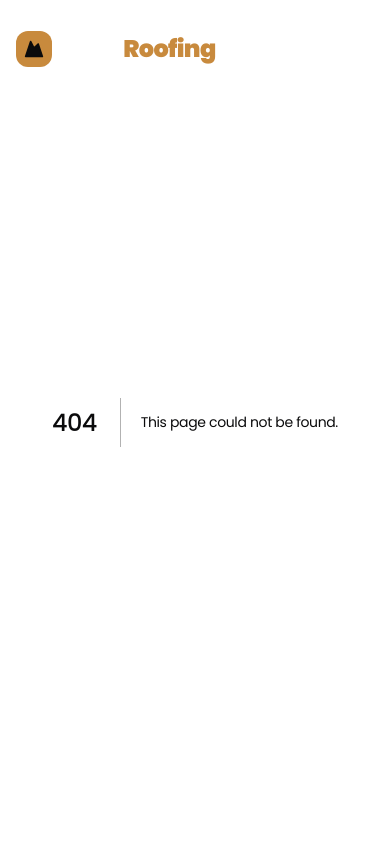
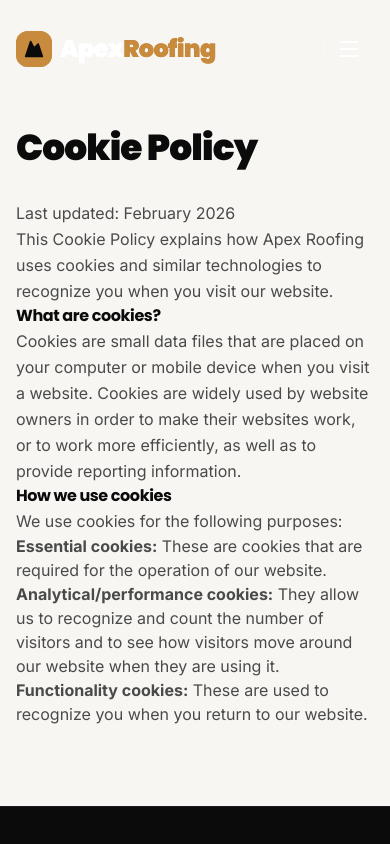
Before and after one commit to leanops-bot/roofing, a Next.js app: page /cookies in a window 390 px wide. Before the commit this address had no page. Shown: the top 844 px of the page. Built offline with nearby package versions, Linux system fonts and the light colour scheme.

Commit message:
fix: responsive layout, remove double footers, add missing pages

```diff
--- /dev/null
+++ b/src/app/cookies/page.tsx
@@ -0,0 +1,29 @@
+import { Navbar } from "@/components/layout/Navbar";
+import { Footer } from "@/components/layout/Footer";
+
+export default function CookiesPage() {
+    return (
+        <main className="min-h-screen bg-bg-soft font-inter">
+            <Navbar />
+            <section className="pt-32 pb-20">
+                <div className="container-custom max-w-4xl">
+                    <h1 className="text-4xl font-black text-primary-navy mb-8">Cookie Policy</h1>
+                    <div className="prose prose-lg text-text-secondary">
+                        <p>Last updated: February 2026</p>
+                        <p>This Cookie Policy explains how Apex Roofing uses cookies and similar technologies to recognize you when you visit our website.</p>
+                        <h3>What are cookies?</h3>
+                        <p>Cookies are small data files that are placed on your computer or mobile device when you visit a website. Cookies are widely used by website owners in order to make their websites work, or to work more efficiently, as well as to provide reporting information.</p>
+                        <h3>How we use cookies</h3>
+                        <p>We use cookies for the following purposes:</p>
+                        <ul>
+                            <li><strong>Essential cookies:</strong> These are cookies that are required for the operation of our website.</li>
+                            <li><strong>Analytical/performance cookies:</strong> They allow us to recognize and count the number of visitors and to see how visitors move around our website when they are using it.</li>
+                            <li><strong>Functionality cookies:</strong> These are used to recognize you when you return to our website.</li>
+                        </ul>
+                    </div>
+                </div>
+            </section>
+            <Footer />
+        </main>
+    );
+}
--- /dev/null
+++ b/src/app/privacy/page.tsx
@@ -0,0 +1,26 @@
+import { Navbar } from "@/components/layout/Navbar";
+import { Footer } from "@/components/layout/Footer";
+
+export default function PrivacyPage() {
+    return (
+        <main className="min-h-screen bg-bg-soft font-inter">
+            <Navbar />
+            <section className="pt-32 pb-20">
+                <div className="container-custom max-w-4xl">
+                    <h1 className="text-4xl font-black text-primary-navy mb-8">Privacy Policy</h1>
+                    <div className="prose prose-lg text-text-secondary">
+                        <p>Last updated: February 2026</p>
+                        <p>At Apex Roofing, we are committed to protecting your privacy. This Privacy Policy explains how we collect, use, and safe-guard your information when you visit our website or use our services.</p>
+                        <h3>Information We Collect</h3>
+                        <p>We collect information you provide directly to us, such as when you fill out a form, request a quote, or contact us. This may include your name, email address, phone number, and property address.</p>
+                        <h3>How We Use Your Information</h3>
+                        <p>We use the information we collect to provide, maintain, and improve our services, to respond to your inquiries, and to communicate with you about your project.</p>
+                        <h3>Sharing of Information</h3>
+                        <p>We do not sell or rent your personal information to third parties. We may share your information with trusted service providers who assist us in operating our website and conducting our business.</p>
+                    </div>
+                </div>
+            </section>
+            <Footer />
+        </main>
+    );
+}
--- /dev/null
+++ b/src/app/terms/page.tsx
@@ -0,0 +1,26 @@
+import { Navbar } from "@/components/layout/Navbar";
+import { Footer } from "@/components/layout/Footer";
+
+export default function TermsPage() {
+    return (
+        <main className="min-h-screen bg-bg-soft font-inter">
+            <Navbar />
+            <section className="pt-32 pb-20">
+                <div className="container-custom max-w-4xl">
+                    <h1 className="text-4xl font-black text-primary-navy mb-8">Terms of Service</h1>
+                    <div className="prose prose-lg text-text-secondary">
+                        <p>Last updated: February 2026</p>
+                        <p>Please read these Terms of Service carefully before using the Apex Roofing website or services.</p>
+                        <h3>Acceptance of Terms</h3>
+                        <p>By accessing or using our services, you agree to be bound by these Terms. If you disagree with any part of the terms, then you may not access the service.</p>
+                        <h3>Use of Services</h3>
+                        <p>You agree to use our website and services only for lawful purposes and in a way that does not infringe the rights of, restrict or inhibit anyone else's use and enjoyment of the website.</p>
+                        <h3>Intellectual Property</h3>
+                        <p>The content, organization, graphics, design, compilation, magnetic translation, digital conversion and other matters related to the Site are protected under applicable copyrights, trademarks and other proprietary (including but not limited to intellectual property) rights.</p>
+                    </div>
+                </div>
+            </section>
+            <Footer />
+        </main>
+    );
+}
--- a/src/components/layout/Footer.tsx
+++ b/src/components/layout/Footer.tsx
@@ -127,9 +127,9 @@ export const Footer = () => {
                 <div className="border-t border-border-dark pt-10 flex flex-col md:flex-row justify-between items-center gap-6 text-[10px] uppercase font-bold tracking-widest text-text-muted/50">
                     <p>© {currentYear} Apex Roofing. All rights reserved.</p>
                     <div className="flex gap-8">
-                        <Link href="#" className="hover:text-primary-blue transition-colors">Privacy Policy</Link>
-                        <Link href="#" className="hover:text-white transition-colors">Terms of Service</Link>
-                        <Link href="#" className="hover:text-white transition-colors">Cookie Policy</Link>
+                        <Link href="/privacy" className="hover:text-primary-blue transition-colors">Privacy Policy</Link>
+                        <Link href="/terms" className="hover:text-white transition-colors">Terms of Service</Link>
+                        <Link href="/cookies" className="hover:text-white transition-colors">Cookie Policy</Link>
                     </div>
                 </div>
             </div>
--- a/src/components/sections/HeroApex.tsx
+++ b/src/components/sections/HeroApex.tsx
@@ -2,6 +2,7 @@
 
 import React from "react";
 import { motion } from "framer-motion";
+import Link from "next/link";
 import { Star, BadgeCheck, ShieldCheck, Clock, ArrowRight, Play } from "lucide-react";
 import { cn } from "@/lib/utils";
 import { BookingFormApex } from "@/components/features/BookingFormApex";
@@ -62,16 +63,16 @@ export const HeroApex = () => {
                             </p>
 
                             <div className="flex flex-wrap gap-6 items-center mb-12">
-                                <button className="h-16 px-10 rounded-full bg-primary-blue text-primary-navy font-black hover:bg-white transition-all shadow-[0_20px_50px_rgba(30,115,255,0.3)] hover:-translate-y-1 active:scale-[0.98] flex items-center gap-3 group">
+                                <Link href="/book" className="h-16 px-10 rounded-full bg-primary-blue text-primary-navy font-black hover:bg-white transition-all shadow-[0_20px_50px_rgba(30,115,255,0.3)] hover:-translate-y-1 active:scale-[0.98] flex items-center gap-3 group">
                                     Book Free Roof Inspection
                                     <ArrowRight className="w-5 h-5 group-hover:translate-x-1 transition-transform" />
-                                </button>
-                                <button className="flex items-center gap-3 text-white font-bold hover:text-primary-blue transition-colors group">
+                                </Link>
+                                <Link href="/projects" className="flex items-center gap-3 text-white font-bold hover:text-primary-blue transition-colors group">
                                     <div className="w-12 h-12 rounded-full border border-white/20 flex items-center justify-center group-hover:bg-primary-blue/10 transition-colors">
                                         <Play className="w-4 h-4 fill-white group-hover:fill-primary-blue group-hover:text-primary-blue" />
                                     </div>
                                     View Our Projects
-                                </button>
+                                </Link>
                             </div>
 
                             {/* Trust signals stack */}
@@ -96,7 +97,7 @@ export const HeroApex = () => {
                     </div>
 
                     {/* RIGHT COLUMN: SaaS Booking Card */}
-                    <div className="hidden lg:block">
+                    <div className="block mt-12 lg:mt-0">
                         <motion.div
                             initial={{ opacity: 0, scale: 0.9, x: 50 }}
                             animate={{ opacity: 1, scale: 1, x: 0 }}
@@ -106,12 +107,12 @@ export const HeroApex = () => {
                             <BookingFormApex className="relative z-10" />
 
                             {/* Decorative background for the card */}
-                            <div className="absolute -inset-4 bg-primary-blue/20 rounded-[40px] blur-3xl -z-10 animate-pulse" />
+                            <div className="absolute -inset-4 bg-primary-blue/20 rounded-[40px] blur-3xl -z-10 animate-pulse hidden lg:block" />
 
                             {/* Floating badge */}
-                            <div className="absolute -right-12 top-10 flex flex-col items-center justify-center w-28 h-28 bg-white text-primary-navy rounded-full shadow-2xl z-20 font-black rotate-12 border-4 border-primary-blue animate-bounce">
-                                <span className="text-2xl leading-none">FREE</span>
-                                <span className="text-[8px] tracking-[0.2em] leading-none mt-1">INSPECTION</span>
+                            <div className="absolute -right-4 -top-6 lg:-right-12 lg:top-10 flex flex-col items-center justify-center w-20 h-20 lg:w-28 lg:h-28 bg-white text-primary-navy rounded-full shadow-2xl z-20 font-black rotate-12 border-4 border-primary-blue animate-bounce">
+                                <span className="text-xl lg:text-2xl leading-none">FREE</span>
+                                <span className="text-[6px] lg:text-[8px] tracking-[0.2em] leading-none mt-1">INSPECTION</span>
                             </div>
                         </motion.div>
                     </div>
```
